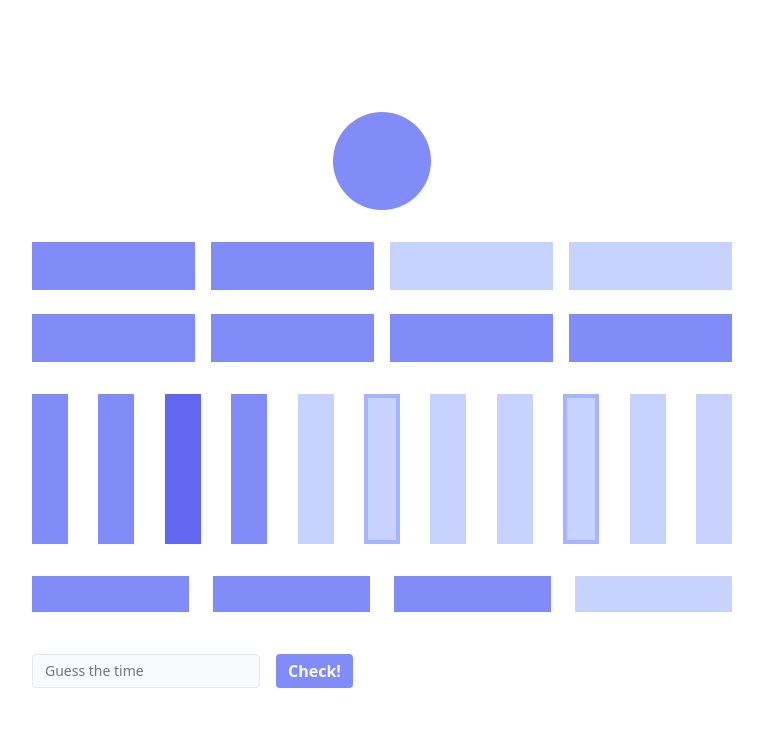
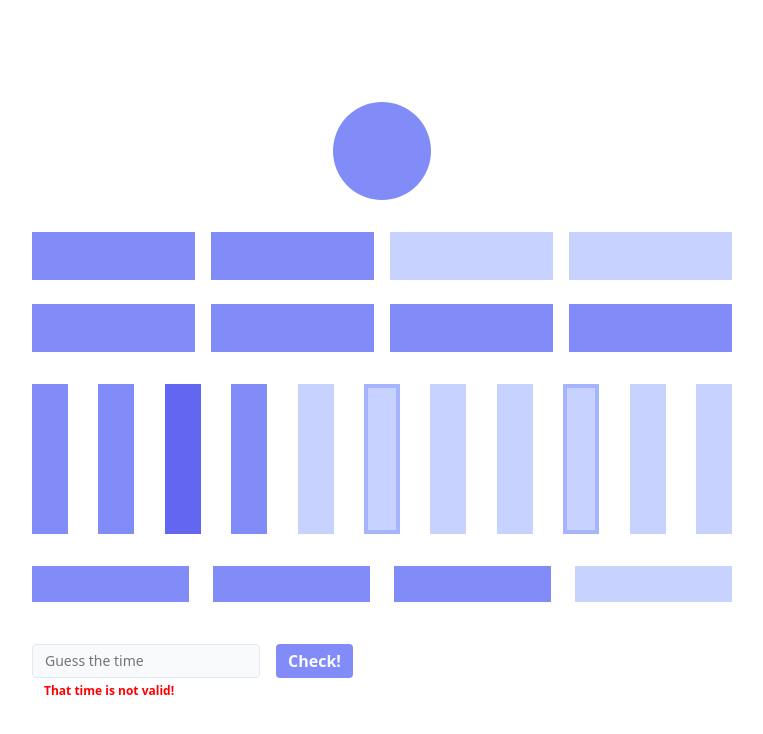
Before and after one commit to pie08/geometric-clock, a React (Vite) app: page / in a window 1280 px wide. Shown: the top 734 px of the page, without its empty margins (258-1021 px from the left). Built offline with nearby package versions, Linux system fonts and the light colour scheme.

Commit message:
guess form done

```diff
--- a/src/App.tsx
+++ b/src/App.tsx
@@ -20,7 +20,7 @@ function App() {
     <div className="layout">
       <Clock time={time} />
 
-      <TimeGuessForm />
+      <TimeGuessForm time={time} />
     </div>
   );
 }
--- a/src/Components/TimeGuessForm/TimeGuessForm.scss
+++ b/src/Components/TimeGuessForm/TimeGuessForm.scss
@@ -9,6 +9,10 @@
     border-radius: 0.4rem;
     background-color: #f8fafc;
     padding: 0.8rem 1.2rem;
+
+    &.correct {
+      outline: 2px solid #22c55e;
+    }
   }
 
   & button {
@@ -27,4 +31,23 @@
       background-color: var(--color-bar-active-dark);
     }
   }
+
+  & .error-text {
+    font-size: 1.2rem;
+    font-weight: 600;
+    color: red;
+    margin-top: 0.6rem;
+    margin-left: 1.2rem;
+    transition: all 0.2s;
+
+    translate: 0 -3rem;
+    opacity: 0;
+    visibility: hidden;
+
+    &.active {
+      opacity: 1;
+      visibility: visible;
+      translate: 0 0;
+    }
+  }
 }
--- a/src/Components/TimeGuessForm/TimeGuessForm.tsx
+++ b/src/Components/TimeGuessForm/TimeGuessForm.tsx
@@ -1,12 +1,51 @@
-import { FC } from "react";
+import { FC, FormEventHandler, useEffect, useState } from "react";
 import "./TimeGuessForm.scss";
 
-interface TimeGuessFormProps {}
+interface TimeGuessFormProps {
+  time: number;
+}
 
-const TimeGuessForm: FC<TimeGuessFormProps> = ({}) => {
+const TimeGuessForm: FC<TimeGuessFormProps> = ({ time }) => {
+  const [guessValue, setGuessValue] = useState("");
+  const [isValid, setIsValid] = useState(false);
+  const [isCorrect, setIsCorrect] = useState(false);
+  const date = new Date(time);
+  const hours = date.getHours();
+  const minutes = date.getMinutes();
+  const regex = new RegExp(/^([01]?[0-9]|2[0-3]):[0-5][0-9]$/);
+
+  useEffect(() => {
+    setIsValid(regex.test(guessValue));
+  }, [guessValue]);
+
+  const onSubmit: FormEventHandler = (e) => {
+    e.preventDefault();
+    if (!isValid) return;
+
+    const [guessHours, guessMinutes] = guessValue
+      .split(":")
+      .map((val) => Number(val));
+    if (guessHours === hours && guessMinutes === minutes) {
+      setIsCorrect(true);
+    } else {
+      setIsCorrect(false);
+    }
+  };
+
   return (
-    <form className="time-guess-form">
-      <input type="text" placeholder="Guess the time" />
+    <form className="time-guess-form" onSubmit={onSubmit}>
+      <div className="form__group">
+        <input
+          className={`${isCorrect ? "correct" : ""}`}
+          type="text"
+          placeholder="Guess the time"
+          value={guessValue}
+          onChange={(e) => setGuessValue(e.target.value)}
+        />
+        <p className={`error-text ${!isValid ? "active" : ""}`}>
+          That time is not valid!
+        </p>
+      </div>
       <button>Check!</button>
     </form>
   );
```
